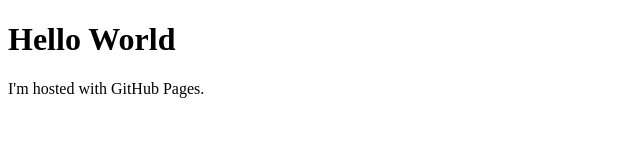
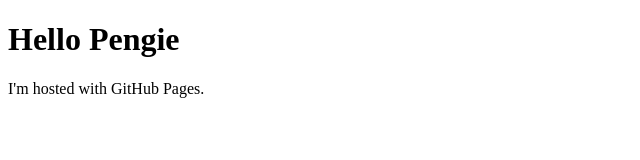
Before and after one commit to konfedy/konfedy.github.io, a plain HTML site: page index.html in a window 1280 px wide. Shown: the full height of the page, 0-640 px from the left. Drawn offline with Linux system fonts and the light colour scheme.

Commit message:
Update index.html
Updated index file.

```diff
--- a/index.html
+++ b/index.html
@@ -1,7 +1,7 @@
 <!DOCTYPE html>
 <html>
 <body>
-<h1> Hello World</h1>
+<h1> Hello Pengie</h1>
 <p> I'm hosted with GitHub Pages.</p>
 </body>
 </html>
```
